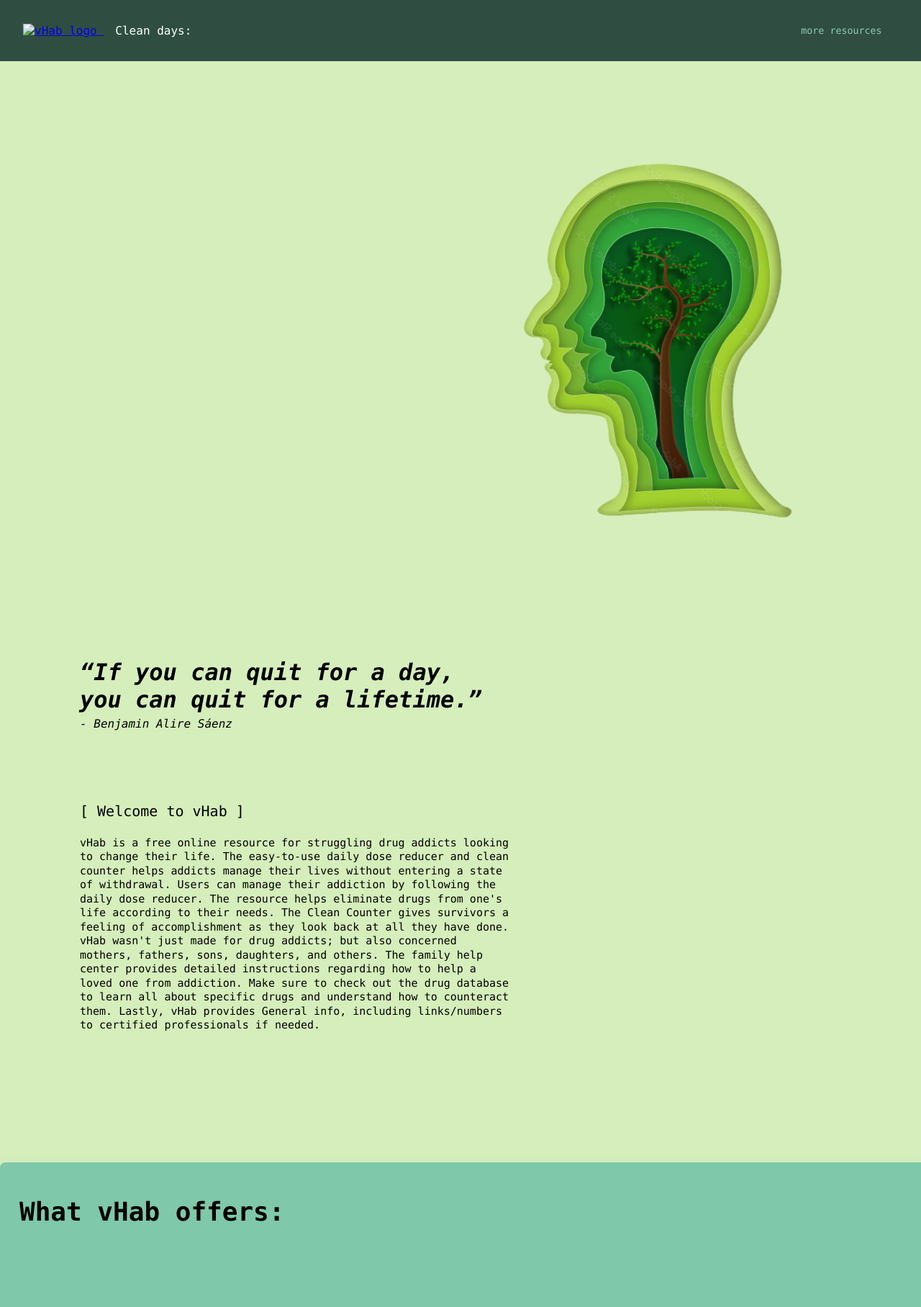
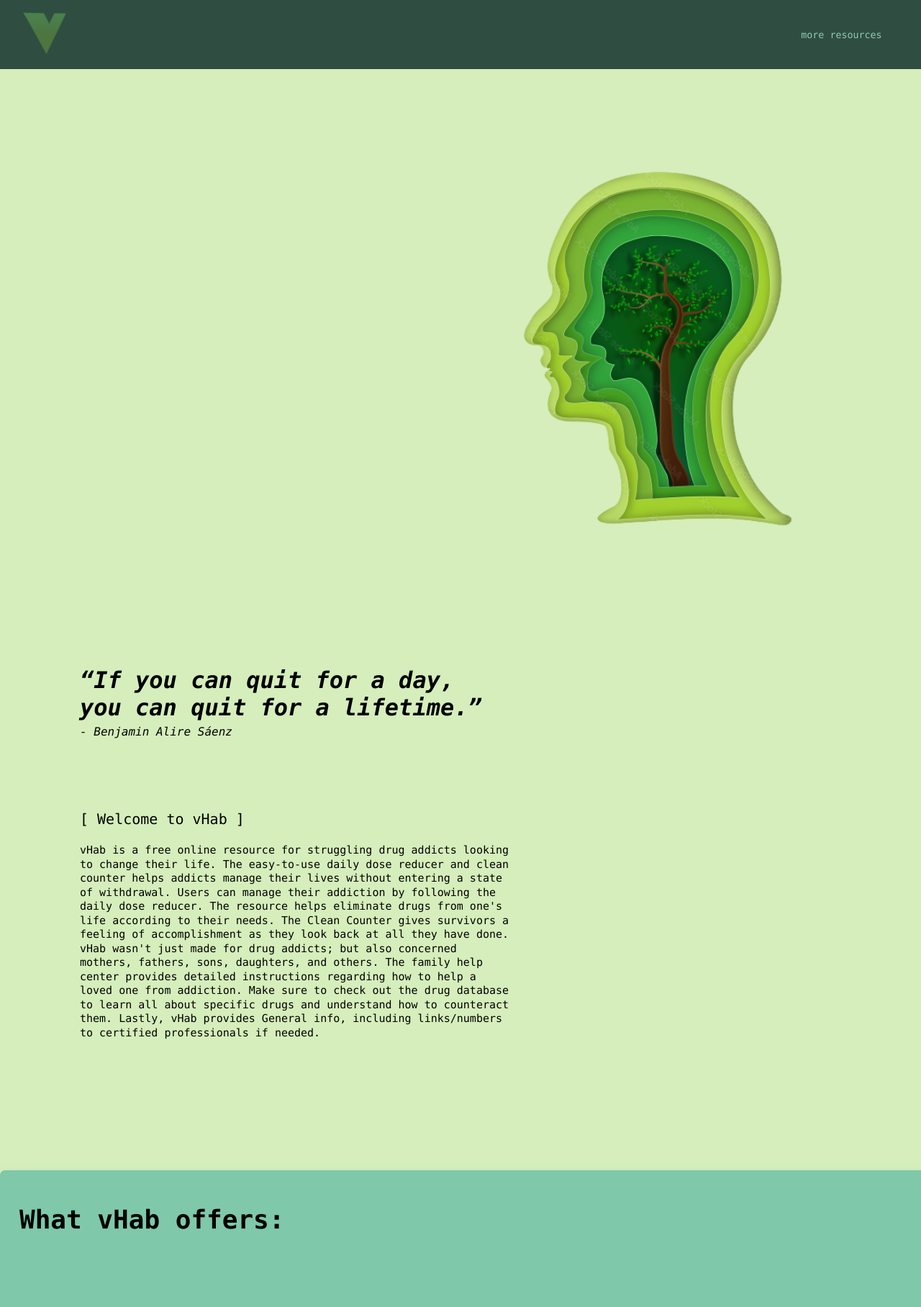
Before and after one commit to chrisprof/vhab, a Flask app: page / in a window 1280 px wide; the page is wider, and only the part inside the window is pictured. Shown: the top 1816 px of that part at 72% size. Run offline with Flask 2, Linux system fonts and the light colour scheme.

Commit message:
added logo +minor changes

```diff
--- a/website/static/css/nav-style.css
+++ b/website/static/css/nav-style.css
@@ -2,13 +2,20 @@
   display: flex;
   justify-content: space-between;
   align-items: center;
-  width:100%;
+  width: 100%;
   background-color: #2f4e41;
   padding: 1rem 1rem 1rem 2rem;
 }
 
-.header-container{
-  width:80%;
+.header-container {
+  display: flex;
+  align-items: center;
+  width: 80%;
+}
+
+.logo-img {
+  width: 60px;
+  height: auto;
 }
 
 .get-help {
@@ -17,35 +24,31 @@
   background: none;
   padding: 1.2rem 2.4rem;
   border-radius: 11px;
-  border:none;
+  border: none;
   transition: all 0.3s;
 }
 
 .get-help:hover,
 .get-help:active {
   background-color: #66a087;
-  color:white;
+  color: white;
 }
 
 .main-nav-list {
   list-style: none;
 }
 
-.clean-days {
-  margin-left: 1rem;
-}
-
 .logo {
   height: 2.2rem;
 }
 
-.nav-bar-element{
+.nav-bar-element {
   margin-right: 4%;
-  color:white;
+  color: white;
   transition: all 0.25s;
 }
 
 .nav-bar-element:active,
-.nav-bar-element:hover{
+.nav-bar-element:hover {
   text-decoration: underline;
 }
--- a/website/static/css/style.css
+++ b/website/static/css/style.css
@@ -79,7 +79,7 @@ body {
   border-radius: 7px;
   background-color: #7fc8a9;
   padding: 1.3rem 0 9.6rem 0;
-  box-shadow: 5px 10px 18px #a5d9c3;
+  box-shadow: 5px 10px 18px #99d3ba;
 }
 
 .section-header {
--- a/website/templates/base.html
+++ b/website/templates/base.html
@@ -21,15 +21,20 @@
   <body>
     <header class="header">
       <div class="header-container">
-        <a href="#">
-          <img class="logo" alt="vHab logo" src="" />
-        </a>
-        <a class="clean-days">Clean days:</a>
+        <div>
+          <img
+            src="{{ url_for('static', filename='images/vhabpng.png')}}"
+            class="logo-img"
+          />
+        </div>
       </div>
 
       <nav>
         <ul class="main-nav-list">
-          <li><a href="#"><button class="get-help">more resources</button></a></li>
+          <li>
+            <a href="#"><button class="get-help">more resources</button></a>
+          </li>
+        </ul>
       </nav>
     </header>
 
```
